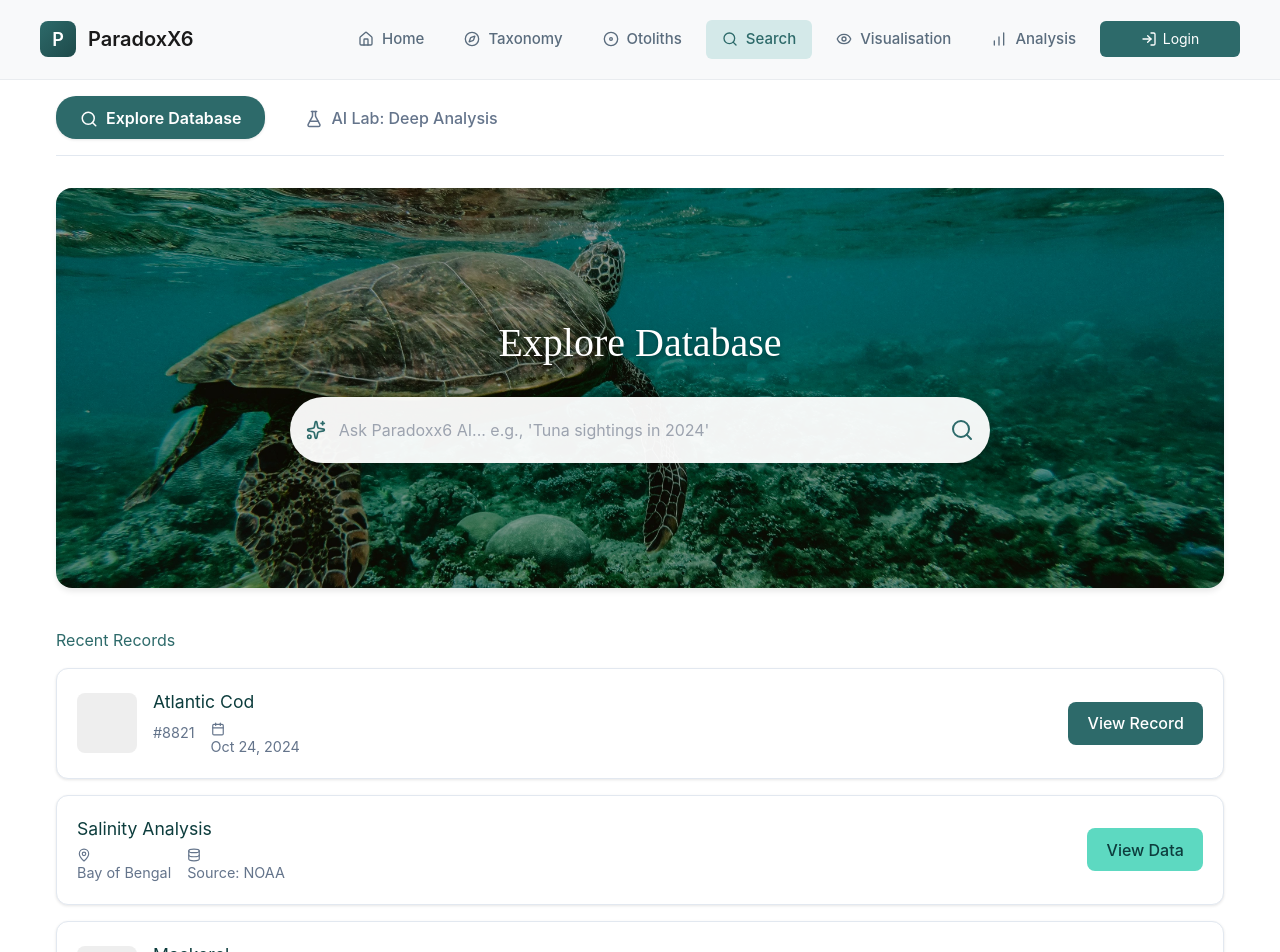
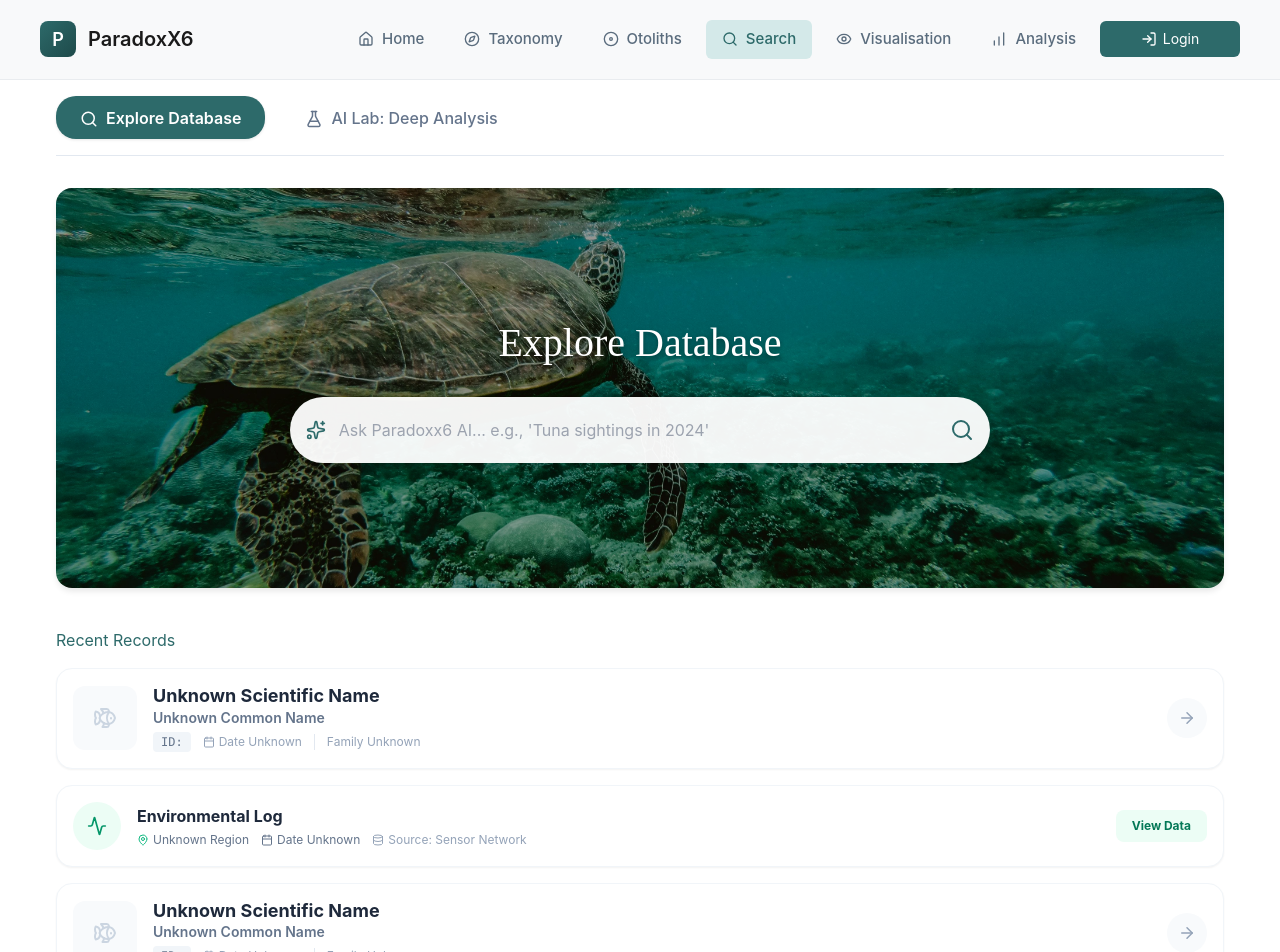
Before and after one commit to kekzki/gitlab-sih-copy, a React (Vite) app in the folder frontend/: page /search in a window 1280 px wide. Shown: the top 952 px of the page. Built offline with nearby package versions, Linux system fonts and the light colour scheme; no server answers.

Commit message:
UPDATE FRONTEND 13

```diff
--- a/frontend/src/components/SearchResultCard.jsx
+++ b/frontend/src/components/SearchResultCard.jsx
@@ -1,36 +1,98 @@
 import React from 'react';
-import { MapPin, Calendar, Database } from 'lucide-react';
+import { MapPin, Calendar, Database, Fish, Activity, ArrowRight } from 'lucide-react';
 
 const SearchResultCard = ({ type, data }) => {
-  if (type === 'fish') {
+
+  // Helper to safely format dates from "YYYY-MM-DD" or ISO strings
+  const formatDate = (dateStr) => {
+    if (!dateStr) return 'Date Unknown';
+    return new Date(dateStr).toLocaleDateString(undefined, {
+      year: 'numeric', month: 'short', day: 'numeric'
+    });
+  };
+
+  // --- 1. SPECIES CARD (Type: 'fish') ---
+  // Maps to main.go struct: Species { SpeciesID, Data }
+  if (type === 'fish' || type === 'species') {
+    // Accessing the JSONB keys inside data.Data
+    const scientificName = data.Data?.scientific_name || "Unknown Scientific Name";
+    const commonName = data.Data?.vernacularname || "Unknown Common Name";
+    const family = data.Data?.family || "Family Unknown";
+    const date = data.Data?.eventdate;
+
     return (
-      <div className="result-card">
-        <div style={{ display: 'flex', gap: '1rem', alignItems: 'center' }}>
-          <div style={{ width: '60px', height: '60px', background: '#eee', borderRadius: '8px' }}></div>
-          <div className="card-info">
-            <h4>{data.commonName}</h4>
-            <div className="card-meta">
-              <span>{data.speciesId}</span>
-              <span><Calendar size={14} /> {data.date}</span>
+      <div className="bg-white p-4 rounded-2xl border border-slate-100 shadow-sm hover:shadow-md transition-all flex items-center justify-between group">
+        <div className="flex items-center gap-4">
+          {/* Thumbnail Placeholder - If you have image_url in JSONB, use it here */}
+          <div className="w-16 h-16 bg-slate-50 rounded-xl flex items-center justify-center text-slate-300">
+             <Fish size={24} />
+          </div>
+
+          <div>
+            <h4 className="font-bold text-slate-800 text-lg leading-tight">{scientificName}</h4>
+            <div className="text-sm font-semibold text-slate-500 mb-1">{commonName}</div>
+
+            <div className="flex items-center gap-3 text-xs text-slate-400 mt-1">
+              <span className="bg-slate-100 px-2 py-0.5 rounded text-slate-500 font-mono">
+                ID: {data.SpeciesID}
+              </span>
+              <span className="flex items-center gap-1">
+                <Calendar size={12} /> {formatDate(date)}
+              </span>
+              <span className="hidden sm:inline-block border-l border-slate-200 pl-3">
+                {family}
+              </span>
             </div>
           </div>
         </div>
-        <button className="btn-view">View Record</button>
+
+        <button className="hidden sm:flex items-center justify-center w-10 h-10 rounded-full bg-slate-50 text-slate-400 group-hover:bg-cyan-500 group-hover:text-white transition-all">
+          <ArrowRight size={18} />
+        </button>
       </div>
     );
   }
 
-  // Ecosystem Record
+  // --- 2. ECOSYSTEM/OCEANOGRAPHIC CARD ---
+  // Maps to main.go struct: OceanographicData { ID, Region, Data }
+  const region = data.Region || data.Data?.region || "Unknown Region";
+  const date = data.Data?.eventdate;
+
+  // Try to determine what the main metric of this record is
+  const getPrimaryMetric = (d) => {
+    if (d.temperature) return `SST: ${d.temperature}°C`;
+    if (d.ph) return `pH Level: ${d.ph}`;
+    if (d.salinity) return `Salinity: ${d.salinity} PSU`;
+    return "Environmental Log";
+  };
+
   return (
-    <div className="result-card">
-      <div className="card-info">
-        <h4>{data.parameter} Analysis</h4>
-        <div className="card-meta">
-          <span><MapPin size={14} /> {data.location}</span>
-          <span><Database size={14} /> Source: {data.source}</span>
+    <div className="bg-white p-4 rounded-2xl border border-slate-100 shadow-sm hover:shadow-md transition-all flex items-center justify-between group">
+      <div className="flex items-center gap-4">
+        <div className="w-12 h-12 bg-emerald-50 rounded-full flex items-center justify-center text-emerald-600">
+          <Activity size={20} />
+        </div>
+
+        <div>
+          <h4 className="font-bold text-slate-800 text-md">
+            {getPrimaryMetric(data.Data || {})}
+          </h4>
+
+          <div className="flex flex-wrap items-center gap-3 text-xs text-slate-500 mt-1">
+            <span className="flex items-center gap-1">
+               <MapPin size={12} className="text-emerald-500"/> {region}
+            </span>
+            <span className="flex items-center gap-1">
+               <Calendar size={12} /> {formatDate(date)}
+            </span>
+            <span className="hidden md:flex items-center gap-1 text-slate-400">
+               <Database size={12} /> Source: {data.UploadID ? `Upload #${data.UploadID}` : 'Sensor Network'}
+            </span>
+          </div>
         </div>
       </div>
-      <button className="btn-view" style={{ background: '#5dd9c1', color: '#0d3d3d' }}>
+
+      <button className="px-4 py-2 rounded-lg bg-emerald-50 text-emerald-700 text-xs font-bold hover:bg-emerald-100 transition-colors">
         View Data
       </button>
     </div>
```
